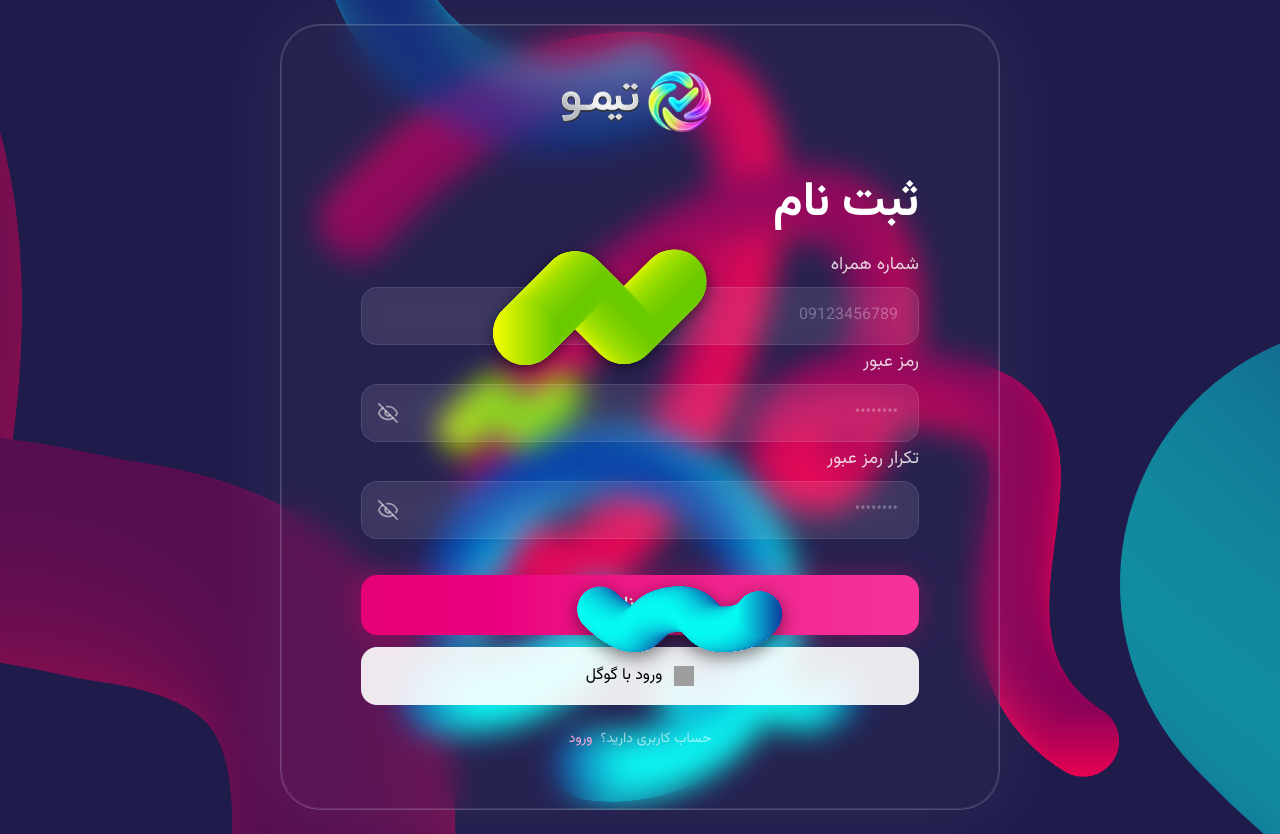
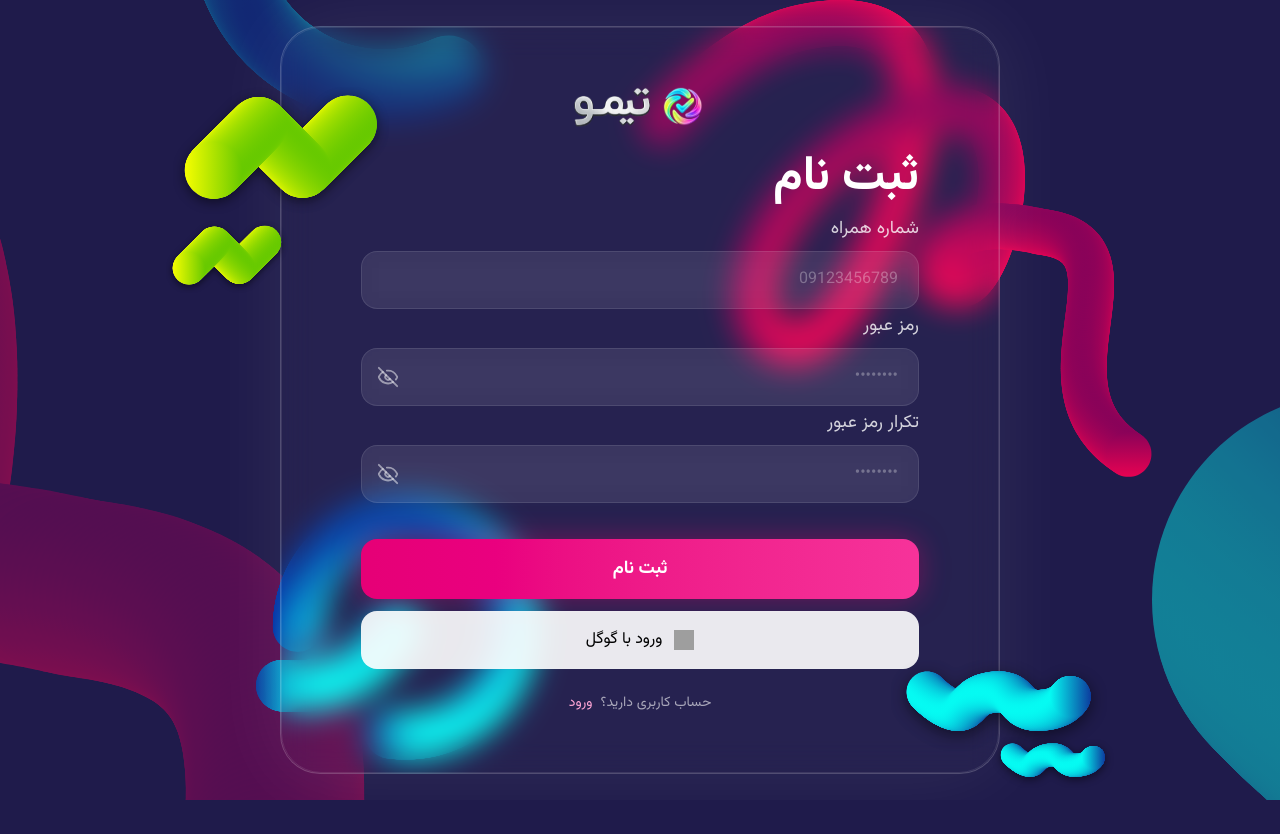
Before and after one commit to yektasharifpour/teamo-frontend, a React (Vite) app in the folder Teamo/: page /register in a window 1280 px wide. After the commit the page ends 800 px from the top, so only its background shows below. Built offline with nearby package versions, Linux system fonts and the light colour scheme; grey boxes are pictures that could not be loaded.

Commit message:
feat(ui): responsive login and sign up page

```diff
--- /dev/null
+++ b/Teamo/src/features/auth/Shapes/DesktopBackgroundShapes.tsx
@@ -0,0 +1,97 @@
+import red1 from "../../../assets/shapes/pink-wave-1.svg";
+import red2 from "../../../assets/shapes/pink-wave-2.svg";
+import blue2 from "../../../assets/shapes/blue-wave-2.svg";
+import blue3 from "../../../assets/shapes/blue-wave-3.svg";
+import blue4 from "../../../assets/shapes/blue-wave-4.svg";
+
+export default function DesktopBackgroundShapes() {
+  return (
+    <>
+      {/* red1 */}
+      <img
+        src={red1}
+        className="
+        absolute
+
+        right-[-30%]
+        top-0
+
+        w-[85%]
+        md:w-[50%]
+        md:right-[5%]
+        lg:w-[40%]
+        lg:right-[10%]
+
+        opacity-90
+        pointer-events-none
+
+          "
+      />
+
+      {/* red2 */}
+      <img
+        src={red2}
+        className="
+            absolute
+            left-[0]
+            bottom-[0]
+            w-[40%]
+            opacity-90
+          "
+      />
+
+      {/* blue2 */}
+      <img
+        src={blue2}
+        className="
+            absolute
+            right-[0]
+            bottom-[0]
+            w-[10%]
+            opacity-90
+          "
+      />
+
+      {/* blue3 */}
+      <img
+        src={blue3}
+        className="
+        absolute
+
+        left-[20%]
+        bottom-[5%]
+
+        w-[30%]
+        md:w-[26%]
+        md:left-[2%]
+        lg:w-[22%]
+        lg:left-[20%]
+
+        z-0
+        pointer-events-none
+          "
+      />
+
+      {/* blue4 */}
+      <img
+        src={blue4}
+        className="
+         absolute
+
+        left-[-10%]
+        top-0
+
+        w-[60%]
+        md:w-[50%]
+
+        lg:w-[40%]
+        lg:left-[10%]
+
+
+        opacity-90
+        pointer-events-none
+          "
+      />
+    </>
+  );
+}
--- /dev/null
+++ b/Teamo/src/features/auth/Shapes/MobileBackgroundShapes.tsx
@@ -0,0 +1,74 @@
+import red1 from "../../../assets/shapes/pink-wave-1.svg";
+import red2 from "../../../assets/shapes/pink-wave-2.svg";
+import blue2 from "../../../assets/shapes/blue-wave-2.svg";
+import blue4 from "../../../assets/shapes/blue-wave-4.svg";
+
+export default function MobileBackgroundShapes() {
+  return (
+    <>
+      {/* red1 */}
+          <img
+        src={red1}
+        className="
+        absolute
+
+        right-[-30%]
+        top-[4%]
+
+        w-[85%]
+        md:w-[50%]
+        md:right-[5%]
+        lg:w-[40%]
+        lg:right-[5%]
+
+        opacity-90
+        pointer-events-none
+          "
+      />
+
+      {/* red2 */}
+              <img
+        src={red2}
+        className="
+            absolute
+            left-[0]
+            bottom-[0]
+            w-[40%]
+            opacity-90
+          "
+      />
+
+      {/* blue2 */}
+
+          <img
+        src={blue2}
+        className="
+            absolute
+            right-[0]
+            bottom-[0]
+            w-[10%]
+            opacity-90
+          "
+      />
+      {/* blue4 */}
+          <img
+        src={blue4}
+        className="
+        absolute
+
+        right-[30%]
+        top-0
+
+        w-[85%]
+        md:w-[50%]
+        md:right-[5%]
+        lg:w-[40%]
+        lg:right-[5%]
+
+        opacity-90
+        pointer-events-none
+          "
+      />
+    </>
+  );
+}
--- /dev/null
+++ b/Teamo/src/features/auth/Shapes/Shape.tsx
@@ -0,0 +1,10 @@
+type ShapeProps = {
+  src: string;
+  className: string;
+};
+
+export default function Shape({ src, className }: ShapeProps) {
+  return (
+    <img src={src} className={`${className} pointer-events-none absolute`} />
+  );
+}
--- a/Teamo/src/features/auth/components/AuthBackground.tsx
+++ b/Teamo/src/features/auth/components/AuthBackground.tsx
@@ -1,112 +1,16 @@
-import blue1 from "../../../assets/shapes/blue-wave-1.svg";
-import blue2 from "../../../assets/shapes/blue-wave-2.svg";
-import blue3 from "../../../assets/shapes/blue-wave-3.svg";
-import blue4 from "../../../assets/shapes/blue-wave-4.svg";
-
-import green from "../../../assets/shapes/green-wave.svg";
-
-import red1 from "../../../assets/shapes/pink-wave-1.svg";
-import red2 from "../../../assets/shapes/pink-wave-2.svg";
-
+import DesktopBackgroundShapes from "../Shapes/DesktopBackgroundShapes";
+import MobileBackgroundShapes from "../Shapes/MobileBackgroundShapes";
 
 export default function AuthBackground() {
   return (
     <>
-      {/* Red Shapes */}
-      <img
-        src={red1}
-        className="
-            absolute
-            right-[10rem]
-            top-[2rem]
-            w-[50rem]
-            opacity-90
-          "
-      />
+      <div className="block sm:hidden">
+        <MobileBackgroundShapes />
+      </div>
 
-      <img
-        src={red2}
-        className="
-            absolute
-            left-[0]
-            bottom-[0]
-            w-[40rem]
-            opacity-90
-          "
-      />
-
-      {/* Green Shape */}
-      <img
-        src={green}
-        className="
-            absolute
-            left-[30rem]
-            top-[15rem]
-            w-[15rem]
-            z-20
-          "
-      />
-      <img
-        src={green}
-        className="
-            absolute
-            left-[27rem]
-            top-[23rem]
-            w-[10rem]
-          "
-      />
-
-      {/* Blue Bottom Shapes */}
-      <img
-        src={blue1}
-        className="
-            absolute
-            bottom-[10rem]
-            right-[30rem]
-            w-[15rem]
-            z-20
-          "
-      />
-            <img
-        src={blue1}
-        className="
-            absolute
-            bottom-[5rem]
-            right-[25rem]
-            w-[15rem]
-          "
-      />
-
-      <img
-        src={blue2}
-        className="
-            absolute
-            bottom-[0]
-            right-[0]
-            w-[10rem]
-          "
-      />
-
-      {/* Small Cyan */}
-      <img
-        src={blue3}
-        className="
-            absolute
-            bottom-[2rem]
-            left-[25rem]
-            w-[25rem]
-          "
-      />
-
-      <img
-        src={blue4}
-        className="
-            absolute
-            top-[0]
-            left-[15rem]
-            w-[40rem]
-          "
-      />
+      <div className="hidden sm:block">
+        <DesktopBackgroundShapes />
+      </div>
     </>
   );
 }
--- a/Teamo/src/features/auth/components/AuthCard.tsx
+++ b/Teamo/src/features/auth/components/AuthCard.tsx
@@ -1,3 +1,7 @@
+import green from "../../../assets/shapes/green-wave.svg";
+import blue1 from "../../../assets/shapes/blue-wave-1.svg";
+import AuthCardShapes from "./AuthCardShapes";
+
 type Props = {
   children: React.ReactNode;
 };
@@ -7,16 +11,32 @@ export default function AuthCard({ children }: Props) {
     <div
       className="
         relative
-        z-10
-        w-full
+        z-30
+        w-[88%]
+        sm:w-[82%]
+        md:w-[78%]
+        lg:w-[70%]
+        xl:w-[45rem]
+
         max-w-[45rem]
-        min-h-[46rem]
-        rounded-[40px]
+
+        rounded-[32px]
+        md:rounded-[40px]
+
         border
         border-white/20
         bg-white/3
-        px-20
-        py-15
+
+        px-5
+        py-7
+
+        sm:px-6
+        sm:py-8
+
+        md:px-20
+        md:py-15
+
+
         backdrop-blur-[15px]
         shadow-[0_0_80px_rgba(255,255,255,0.08)]
       "
@@ -30,9 +50,11 @@ export default function AuthCard({ children }: Props) {
           rounded-[40px]
           border
           border-white/10
+
         "
       />
-
+      {/*Green and blue shapes */}
+     <AuthCardShapes />
       {children}
     </div>
   );
--- /dev/null
+++ b/Teamo/src/features/auth/components/AuthCardShapes.tsx
@@ -0,0 +1,102 @@
+import green from "../../../assets/shapes/green-wave.svg";
+import blue1 from "../../../assets/shapes/blue-wave-1.svg";
+import red1 from "../../../assets/shapes/pink-wave-1.svg";
+import Shape from "../Shapes/Shape";
+
+export default function AuthCardShapes() {
+  return (
+    <>
+      {/* Green mobile */}
+      <Shape
+        src={green}
+        className="
+          block sm:hidden
+          left-[10px]
+          top-[-20px]
+          w-[70px]
+          z-30
+        "
+      />
+
+      <Shape
+        src={green}
+        className="
+          block sm:hidden
+          left-[-15px]
+          top-[20px]
+          w-[55px]
+          z-20
+        "
+      />
+
+      {/* Green desktop */}
+      <Shape
+        src={green}
+        className="
+          hidden sm:block
+          -left-[15%]
+          top-[8%]
+          w-[30%]
+          z-30
+        "
+      />
+
+      <Shape
+        src={green}
+        className="
+          hidden sm:block
+          -left-[16%]
+          top-[26%]
+          w-[17%]
+          z-20
+        "
+      />
+
+      {/* Blue mobile */}
+      <Shape
+        src={blue1}
+        className="
+          block sm:hidden
+          right-[-5%]
+          bottom-[4%]
+          w-[70px]
+          z-30
+        "
+      />
+
+      <Shape
+        src={blue1}
+        className="
+          block sm:hidden
+          right-[-10%]
+          bottom-[-1%]
+          w-[55px]
+          z-20
+        "
+      />
+
+      {/* Blue desktop */}
+      <Shape
+        src={blue1}
+        className="
+          hidden sm:block
+          -right-[15%]
+          bottom-[3%]
+          w-[30%]
+          z-30
+        "
+      />
+
+      <Shape
+        src={blue1}
+        className="
+          hidden sm:block
+          -right-[16%]
+          -bottom-[2%]
+          w-[17%]
+          z-20
+        "
+      />
+    </>
+  );
+}
--- a/Teamo/src/features/auth/components/AuthHeader.tsx
+++ b/Teamo/src/features/auth/components/AuthHeader.tsx
@@ -12,25 +12,36 @@ export default function AuthHeader({ title }: Props) {
       {/* Logo */}
       <div
         className="
-          mb-[2rem]
-          mt-[-1rem]
-          flex
-          flex-row
-          items-center
-          justify-center
-          px-[12rem]
+        mb-6
+        flex
+        items-center
+        justify-center
+        gap-2
         "
       >
-        <img src={logo} className="w-[5rem]" />
+        <img
+          src={logo}
+          className="
+          h-8
+          w-auto
+          md:h-10"
+        />
 
-        <img src={brand} className="w-[5rem]" />
+        <img
+          src={brand}
+          className="
+          h-8
+          w-auto
+          md:h-10"
+        />
       </div>
 
       <h2
         className="
-          text-[3rem]
-          font-bold
-          text-white
+        text-4xl
+        md:text-[3rem]
+        font-bold
+        text-white
         "
       >
         {title}
--- a/Teamo/src/features/auth/pages/RegisterPage.tsx
+++ b/Teamo/src/features/auth/pages/RegisterPage.tsx
@@ -3,7 +3,7 @@ import { useState } from "react";
 import AuthHeader from "../components/AuthHeader";
 
 import RegisterForm from "../components/RegisterForm";
-
+import AuthCard from "../components/AuthCard";
 import AuthToast from "../components/AuthToast";
 import AuthBackground from "../components/AuthBackground";
 
@@ -25,42 +25,15 @@ export default function LoginPage() {
       {/* Content */}
       <div className="relative z-10 flex min-h-screen items-center justify-center p-6">
         {/* Glass Card */}
-        <div
-          className="
-            relative
-            z-10
-            w-full
-            max-w-[45rem]
-            min-h-[46rem]
-            rounded-[40px]
-            border
-            border-white/20
-            bg-white/3
-            px-20
-            py-15
-            backdrop-blur-[15px]
-            shadow-[0_0_80px_rgba(255,255,255,0.08)]
 
-          "
-        >
-          {/* Border Glow */}
-          <div
-            className="
-              pointer-events-none
-              absolute
-              inset-0
-              rounded-[40px]
-              border
-              border-white/10
-            "
-          />
-
-          {/* Logo */}
+        {/* Logo */}
+        <AuthCard>
           <AuthHeader title="ثبت نام" />
 
           <RegisterForm />
-          {/* Form */}
-        </div>
+        </AuthCard>
+
+        {/* Form */}
       </div>
       {showModal && (
         <AuthToast
```
Also changed, not shown: Teamo/src/features/auth/Shapes/FloatingShape.tsx (renamed from Teamo/src/features/auth/components/FloatingShape.tsx), 1 other file (tests, documents, lock files or other folders).
